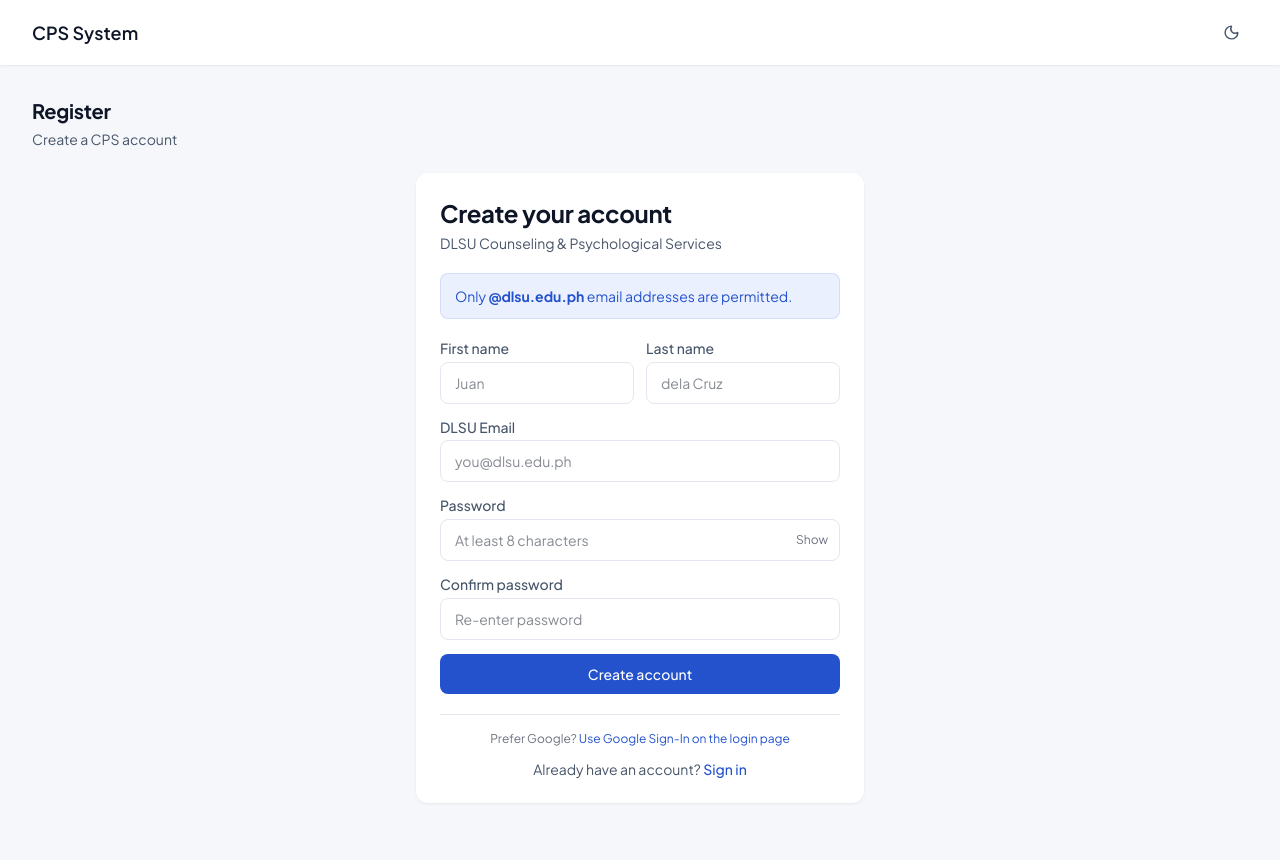
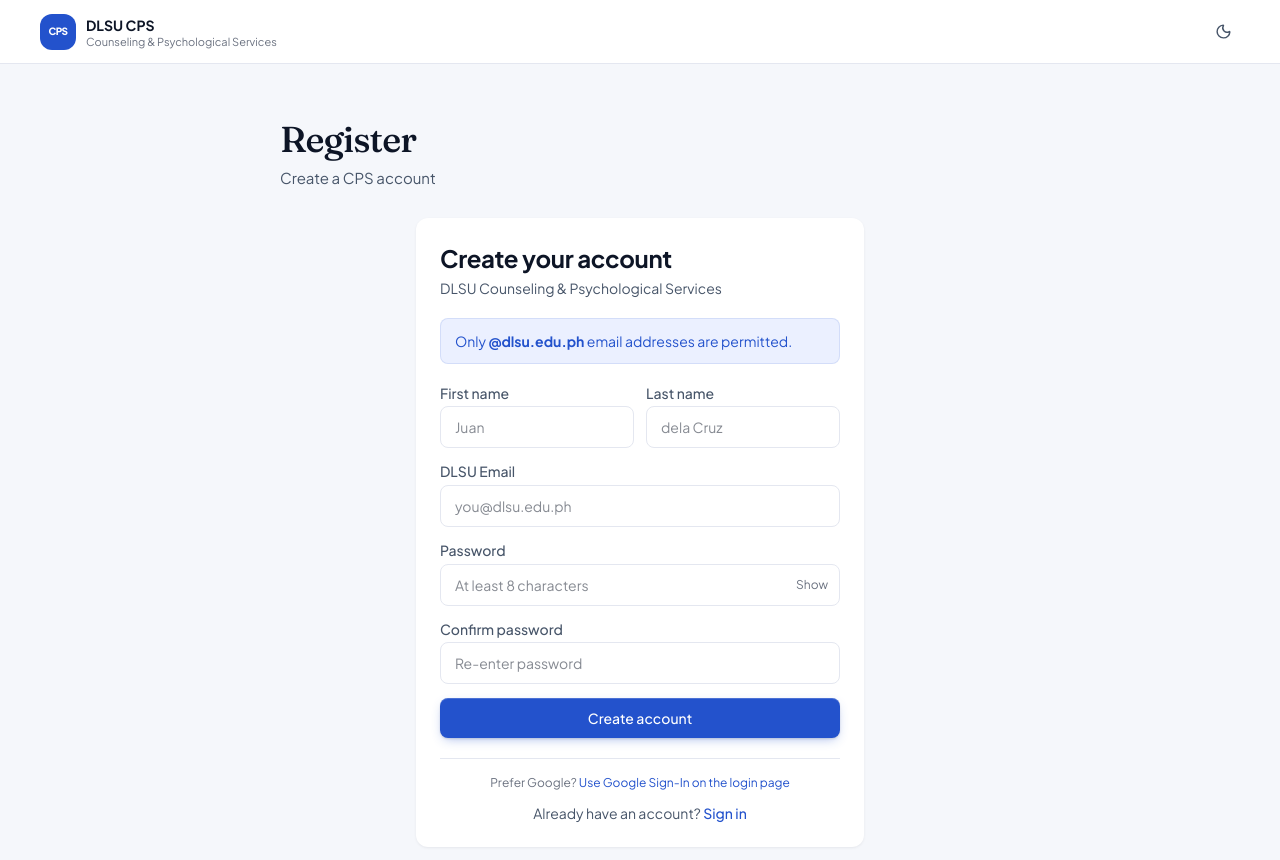
Before and after one commit to JiromL/CAPSTONE1, a Next.js app in the folder frontend/: page /register in a window 1280 px wide. Shown: the top 860 px of the page. Before the commit the page ends 835 px from the top, so only its background shows below. Built offline with nearby package versions, Linux system fonts and the light colour scheme.

Commit message:
Align all pages: shared page header with actions, PageShell pages moved into sidebar shell, premium buttons

```diff
--- a/frontend/src/app/(dashboard)/counselor/page.tsx
+++ b/frontend/src/app/(dashboard)/counselor/page.tsx
@@ -106,7 +106,7 @@
               {initials}
             </div>
             <div>
-              <h1 className="text-3xl font-bold" style={{ color: 'var(--color-text-primary)' }}>{fullName}</h1>
+              <h2 className="text-2xl font-bold" style={{ color: 'var(--color-text-primary)' }}>{fullName}</h2>
               <p style={{ color: 'var(--color-text-secondary)' }}>Licensed Counselor</p>
               {dp.specialization && (
                 <p className="text-sm mt-2" style={{ color: 'var(--color-primary)' }}>{dp.specialization}</p>
--- a/frontend/src/app/(dashboard)/journal/page.tsx
+++ b/frontend/src/app/(dashboard)/journal/page.tsx
@@ -111,8 +111,7 @@
       {/* Header row */}
       <div className="flex items-end justify-between mb-6">
         <div>
-          <p className="text-sm" style={{ color: 'var(--color-text-muted)' }}>{today}</p>
-          <div className="flex items-center gap-5 mt-1">
+          <div className="flex items-center gap-5">
             <span className="flex items-center gap-1.5 text-sm" style={{ color: 'var(--color-text-secondary)' }}>
               <BookOpen size={15} style={{ color: 'var(--color-text-muted)' }} />
               <span className="font-semibold" style={{ color: 'var(--color-text-primary)' }}>{total}</span> entries
--- a/frontend/src/app/globals.css
+++ b/frontend/src/app/globals.css
@@ -57,6 +57,9 @@
   --shadow-card-lg: 0 10px 15px -3px rgba(13,21,38,0.08), 0 4px 6px -4px rgba(13,21,38,0.05);
   --shadow-primary: 0 0 0 3px rgba(35,82,204,0.15);
   --shadow-modal:   0 20px 25px -5px rgba(13,21,38,0.12), 0 8px 10px -6px rgba(13,21,38,0.08);
+  --shadow-btn-primary:       inset 0 1px 0 rgba(255,255,255,0.18), 0 1px 2px rgba(13,21,38,0.12), 0 4px 12px -4px rgba(35,82,204,0.45);
+  --shadow-btn-primary-hover: inset 0 1px 0 rgba(255,255,255,0.22), 0 2px 4px rgba(13,21,38,0.12), 0 10px 20px -6px rgba(35,82,204,0.5);
+  --shadow-btn-danger:        inset 0 1px 0 rgba(255,255,255,0.18), 0 1px 2px rgba(13,21,38,0.12), 0 4px 12px -4px rgba(220,38,38,0.4);
 
   /* Legacy compat */
   --background: #FFFFFF;
@@ -107,6 +110,9 @@
   --shadow-card-md: 0 4px 6px -1px rgba(0,0,0,0.35), 0 2px 4px -2px rgba(0,0,0,0.2);
   --shadow-card-lg: 0 10px 15px -3px rgba(0,0,0,0.4), 0 4px 6px -4px rgba(0,0,0,0.25);
   --shadow-modal:   0 20px 25px -5px rgba(0,0,0,0.5), 0 8px 10px -6px rgba(0,0,0,0.35);
+  --shadow-btn-primary:       inset 0 1px 0 rgba(255,255,255,0.14), 0 1px 2px rgba(0,0,0,0.4), 0 4px 14px -4px rgba(69,117,240,0.45);
+  --shadow-btn-primary-hover: inset 0 1px 0 rgba(255,255,255,0.18), 0 2px 4px rgba(0,0,0,0.4), 0 10px 22px -6px rgba(69,117,240,0.55);
+  --shadow-btn-danger:        inset 0 1px 0 rgba(255,255,255,0.14), 0 1px 2px rgba(0,0,0,0.4), 0 4px 14px -4px rgba(248,113,113,0.35);
 
   --background: #0A0D14;
   --foreground: #F1F5F9;
@@ -316,15 +322,18 @@
   cursor: not-allowed;
 }
 
-/* Primary button */
+/* Primary button — solid brand fill with a soft top highlight and a
+   brand-tinted shadow; lifts 1px on hover. */
 .btn-primary {
-  background: var(--color-primary);
+  background: linear-gradient(180deg, color-mix(in srgb, var(--color-primary) 88%, #fff) 0%, var(--color-primary) 55%);
   color: #ffffff;
-  border: 1px solid transparent;
+  border: 1px solid color-mix(in srgb, var(--color-primary) 70%, #000);
+  box-shadow: var(--shadow-btn-primary);
 }
 .btn-primary:hover:not(:disabled) {
-  background: var(--color-primary-hover);
-  box-shadow: var(--shadow-primary);
+  background: linear-gradient(180deg, var(--color-primary) 0%, var(--color-primary-hover) 100%);
+  box-shadow: var(--shadow-btn-primary-hover);
+  transform: translateY(-1px);
 }
 
 /* Ghost button */
@@ -332,11 +341,14 @@
   background: var(--color-surface);
   color: var(--color-text-primary);
   border: 1px solid var(--color-border);
+  box-shadow: 0 1px 2px rgba(13,21,38,0.05);
   font-weight: 500;
 }
 .btn-ghost:hover:not(:disabled) {
   background: var(--color-bg);
   border-color: var(--color-border-strong);
+  transform: translateY(-1px);
+  box-shadow: var(--shadow-card-md);
 }
 
 /* Outline (primary) button */
@@ -351,12 +363,43 @@
 
 /* Destructive button */
 .btn-danger {
-  background: var(--color-danger);
+  background: linear-gradient(180deg, color-mix(in srgb, var(--color-danger) 88%, #fff) 0%, var(--color-danger) 55%);
   color: #ffffff;
-  border: 1px solid transparent;
+  border: 1px solid color-mix(in srgb, var(--color-danger) 70%, #000);
+  box-shadow: var(--shadow-btn-danger);
 }
 .btn-danger:hover:not(:disabled) {
   background: var(--color-danger-hover);
+  transform: translateY(-1px);
+}
+
+/* ── Inline-styled action buttons ──────────────────────────────
+   Most pages style their buttons inline (style={{ background:
+   'var(--color-primary)' }}). These rules give those the same premium
+   depth as .btn-primary without touching page code. Light "surface" and
+   "muted" tints are excluded so chips and tabs stay flat.            */
+:is(button, a)[style*="background: var(--color-primary)"]:not([style*="--color-primary-surface"]):not([style*="--color-primary-muted"]),
+:is(button, a)[style*="background: var(--color-primary-hover)"] {
+  border-color: color-mix(in srgb, var(--color-primary) 70%, #000);
+  box-shadow: var(--shadow-btn-primary);
+  transition: background 150ms ease, box-shadow 150ms ease, transform 120ms ease, opacity 150ms ease;
+}
+:is(button, a)[style*="background: var(--color-danger)"]:not([style*="--color-danger-surface"]),
+:is(button, a)[style*="background: var(--color-danger-hover)"] {
+  box-shadow: var(--shadow-btn-danger);
+  transition: background 150ms ease, box-shadow 150ms ease, transform 120ms ease, opacity 150ms ease;
+}
+:is(button, a)[style*="background: var(--color-primary)"]:not([style*="--color-primary-surface"]):not([style*="--color-primary-muted"]):not(:disabled):hover,
+:is(button, a)[style*="background: var(--color-primary-hover)"]:not(:disabled):hover {
+  box-shadow: var(--shadow-btn-primary-hover);
+  transform: translateY(-1px);
+}
+:is(button, a)[style*="background: var(--color-danger)"]:not([style*="--color-danger-surface"]):not(:disabled):hover {
+  transform: translateY(-1px);
+}
+:is(button, a)[style*="background: var(--color-primary)"]:not([style*="--color-primary-surface"]):not([style*="--color-primary-muted"]):not(:disabled):active,
+:is(button, a)[style*="background: var(--color-danger)"]:not([style*="--color-danger-surface"]):not(:disabled):active {
+  transform: translateY(0) scale(0.98);
 }
 
 /* Page input */
--- a/frontend/src/components/PageShell.tsx
+++ b/frontend/src/components/PageShell.tsx
@@ -2,8 +2,10 @@
 
 import Link from 'next/link';
 import { Suspense, useEffect, useState } from 'react';
+import { usePathname } from 'next/navigation';
 import { ThemeToggle } from './ThemeToggle';
-import { getMenuItemsByRole } from '@/utils/navigation';
+import { DashboardLayout } from './DashboardLayout';
+import { getMenuItemsByRole, getActiveSectionFromPath } from '@/utils/navigation';
 
 type Props = {
   title?: string;
@@ -13,64 +15,80 @@
   hideNav?: boolean;
 };
 
+function PageHeader({ title, subtitle, actions }: Pick<Props, 'title' | 'subtitle' | 'actions'>) {
+  if (!title && !subtitle && !actions) return null;
+  return (
+    <header className="mb-7 flex flex-wrap items-end justify-between gap-4 animate-fade-up">
+      <div className="min-w-0">
+        {title && <h1 className="type-display" style={{ color: 'var(--color-text-primary)' }}>{title}</h1>}
+        {subtitle && <p className="type-body mt-1.5 max-w-2xl" style={{ color: 'var(--color-text-secondary)' }}>{subtitle}</p>}
+      </div>
+      {actions && <div className="flex flex-wrap items-center gap-2.5">{actions}</div>}
+    </header>
+  );
+}
+
+/**
+ * Page frame for pages outside the (dashboard) route group.
+ * Signed-in users get the same sidebar shell as every dashboard page;
+ * public pages (hideNav, or no session) get a centered branded layout.
+ */
 export default function PageShell({ title, subtitle, actions, children, hideNav = false }: Props) {
-  const [menuItems, setMenuItems] = useState(getMenuItemsByRole('STUDENT'));
+  const pathname = usePathname();
+  const [user, setUser] = useState<any>(null);
   const [mounted, setMounted] = useState(false);
 
   useEffect(() => {
     setMounted(true);
+    if (hideNav) return;
     try {
       const raw = localStorage.getItem('user');
-      if (raw) {
-        const u = JSON.parse(raw);
-        setMenuItems(getMenuItemsByRole(u.role || 'STUDENT'));
-      }
+      if (raw && localStorage.getItem('token')) setUser(JSON.parse(raw));
     } catch {}
-  }, []);
+  }, [hideNav]);
+
+  if (mounted && user) {
+    const handleLogout = () => {
+      localStorage.clear();
+      window.location.href = '/login';
+    };
+    return (
+      <DashboardLayout
+        user={user}
+        onLogout={handleLogout}
+        menuItems={getMenuItemsByRole(user.role || 'STUDENT')}
+        title={title || 'CPS'}
+        subtitle={subtitle}
+        activeSection={getActiveSectionFromPath(pathname)}
+        titleInPage
+      >
+        <PageHeader title={title} subtitle={subtitle} actions={actions} />
+        <div className="space-y-6">{children}</div>
+      </DashboardLayout>
+    );
+  }
 
   return (
-    <div className="min-h-screen" style={{ background: 'var(--color-bg)' }}>
-      <header style={{ background: 'var(--color-surface)', boxShadow: 'var(--shadow-card)' }}>
-        <div className="max-w-7xl mx-auto px-4 sm:px-6 lg:px-8 py-4 flex items-center justify-between">
-          <div className="flex items-center gap-6">
-            <Link href="/" className="text-lg font-semibold flex-shrink-0" style={{ color: 'var(--color-text-primary)' }}>
-              CPS System
-            </Link>
-            {!hideNav && mounted && (
-              <nav className="flex items-center gap-5 text-sm overflow-x-auto">
-                {menuItems.map(item => (
-                  <Link
-                    key={item.id}
-                    href={item.href ?? '#'}
-                    className="whitespace-nowrap transition-colors hover:opacity-80"
-                    style={{ color: 'var(--color-text-secondary)' }}
-                  >
-                    {item.label}
-                  </Link>
-                ))}
-              </nav>
-            )}
-          </div>
-          <div className="flex items-center gap-3">
-            <Suspense fallback={<div className="p-2 w-10 h-10" />}>
-              <ThemeToggle />
-            </Suspense>
-            {actions}
-          </div>
+    <div className="min-h-screen flex flex-col" style={{ background: 'var(--color-bg)' }}>
+      <header className="flex items-center justify-between px-6 sm:px-10 h-16 border-b" style={{ background: 'var(--color-surface)', borderColor: 'var(--color-border)' }}>
+        <Link href="/login" className="flex items-center gap-2.5">
+          <span className="w-9 h-9 rounded-xl flex items-center justify-center" style={{ background: 'var(--color-primary)' }}>
+            <span className="text-[10px] font-extrabold text-white tracking-tighter select-none">CPS</span>
+          </span>
+          <span className="leading-tight">
+            <span className="block text-sm font-bold" style={{ color: 'var(--color-text-primary)' }}>DLSU CPS</span>
+            <span className="block text-[11px]" style={{ color: 'var(--color-text-muted)' }}>Counseling &amp; Psychological Services</span>
+          </span>
+        </Link>
+        <div className="flex items-center gap-3">
+          <Suspense fallback={<div className="w-10 h-10" />}>
+            <ThemeToggle />
+          </Suspense>
         </div>
       </header>
 
-      <main className="max-w-7xl mx-auto px-4 sm:px-6 lg:px-8 py-8">
-        {(title || subtitle) && (
-          <div className="mb-6">
-            {title && (
-              <h1 className="text-xl font-bold" style={{ color: 'var(--color-text-primary)' }}>{title}</h1>
-            )}
-            {subtitle && (
-              <p className="text-sm mt-1" style={{ color: 'var(--color-text-secondary)' }}>{subtitle}</p>
-            )}
-          </div>
-        )}
+      <main className="flex-1 w-full max-w-3xl mx-auto px-4 sm:px-6 py-10 sm:py-14">
+        <PageHeader title={title} subtitle={subtitle} actions={actions} />
         <div className="space-y-6">{children}</div>
       </main>
     </div>
```
Also changed, not shown: frontend/src/app/(dashboard)/admin/users/page.tsx (+8 -15 lines), frontend/src/components/DashboardLayout.tsx (+9 -0 lines), frontend/src/components/DashboardPageWrapper.tsx (+21 -12 lines).
